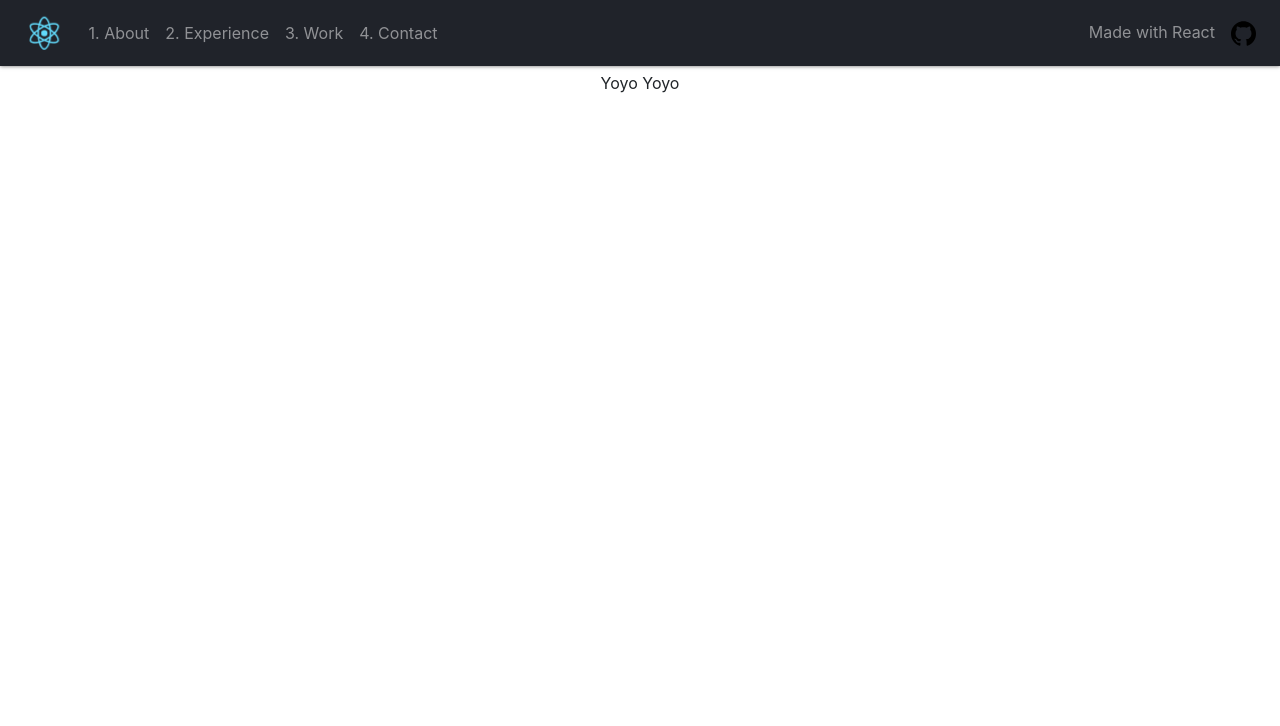
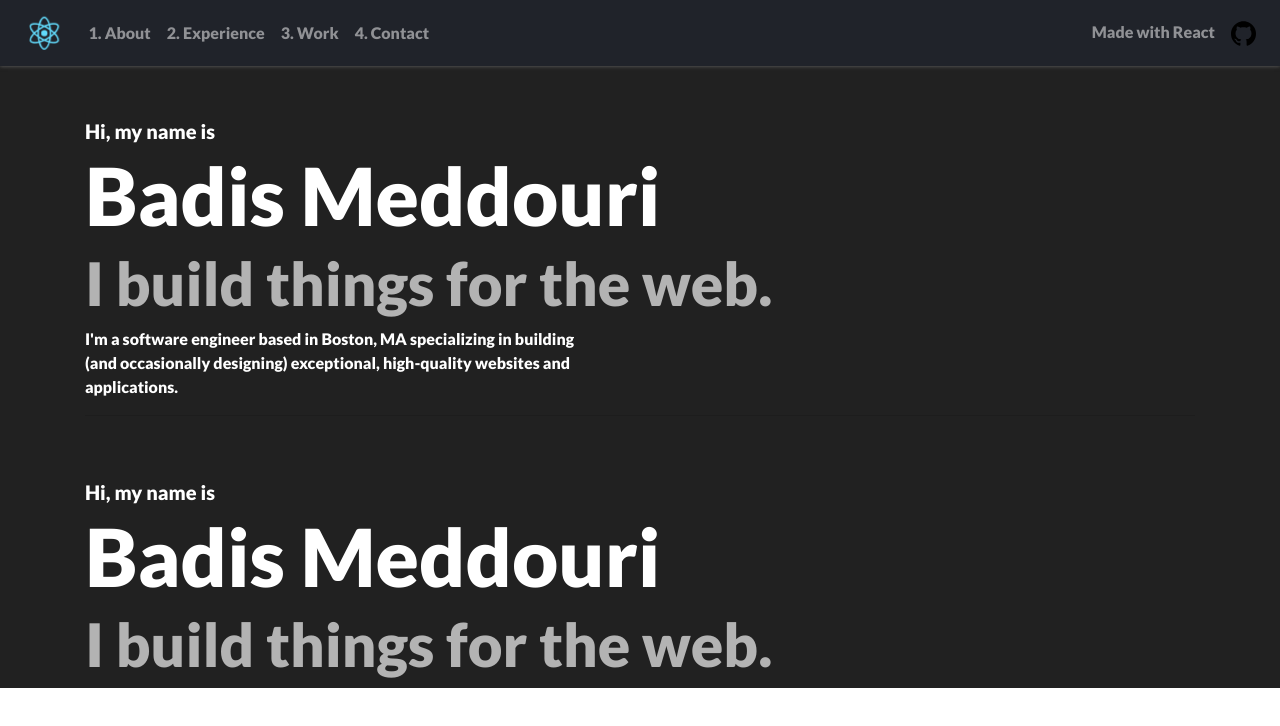
Before and after one commit to meddouribadis/my-react-resume, a React (Create React App) app: page / in a window 1280 px wide. Shown: the top 726 px of the page. Built offline with nearby package versions, Linux system fonts and the light colour scheme.

Commit message:
Some text added

```diff
--- a/src/App.css
+++ b/src/App.css
@@ -1,5 +1,10 @@
+@import url('https://fonts.googleapis.com/css?family=Lato:900&display=swap');
+
 .App {
   text-align: center;
+  background-color: #212121;
+  color: #FFFFFF;
+  font-family: 'Lato', sans-serif;
 }
 
 .HeadMain{
@@ -44,6 +49,35 @@
   background: #20232a;
 }
 
+.leftAlign{
+  text-align: left;
+}
+
+.firstSection h1{
+  font-size: 20px;
+  font-weight: normal;
+}
+
+.firstSection h3{
+  font-size: 60px;
+  font-weight: normal;
+  color: #b3b3b3;
+}
+
+.firstSection h2{
+  font-size: 80px;
+  line-height: 1.1;
+  font-weight: 900;
+}
+
+.separator{
+  background-color: blue;
+}
+
+.firstParagraph{
+  max-width:500px;
+}
+
 @keyframes App-logo-spin {
   from {
     transform: rotate(0deg);
--- a/src/App.js
+++ b/src/App.js
@@ -11,7 +11,22 @@ function App() {
     <div className="App">
       <Header />
       <Section styleData="align-items-center" >
-        <Columns styleData="col-12 mx-auto col-md-12 order-md-12">Yoyo Yoyo </Columns>
+
+        <Columns styleData="col-12 mt-5 mx-auto col-md-12 order-md-12 leftAlign firstSection">
+          <h1>Hi, my name is</h1>
+          <h2>Badis Meddouri</h2>
+          <h3>I build things for the web.</h3>
+          <p className="firstParagraph">I'm a software engineer based in Boston, MA specializing in building (and occasionally designing) exceptional, high-quality websites and applications.</p>
+          <hr />
+        </Columns>
+
+        <Columns styleData="col-12 mt-5 mx-auto col-md-12 order-md-12 leftAlign firstSection">
+          <h1>Hi, my name is</h1>
+          <h2>Badis Meddouri</h2>
+          <h3>I build things for the web.</h3>
+        </Columns>
+
+
       </Section>
     </div>
   );
--- a/src/components/Columns.js
+++ b/src/components/Columns.js
@@ -9,7 +9,7 @@ class Column extends React.Component{
     render(){
 
         return (
-            <div className={` ${ this.props.styleData }`}>
+            <div className={`${ this.props.styleData }`}>
                 {this.props.children}
             </div>
         )
```
